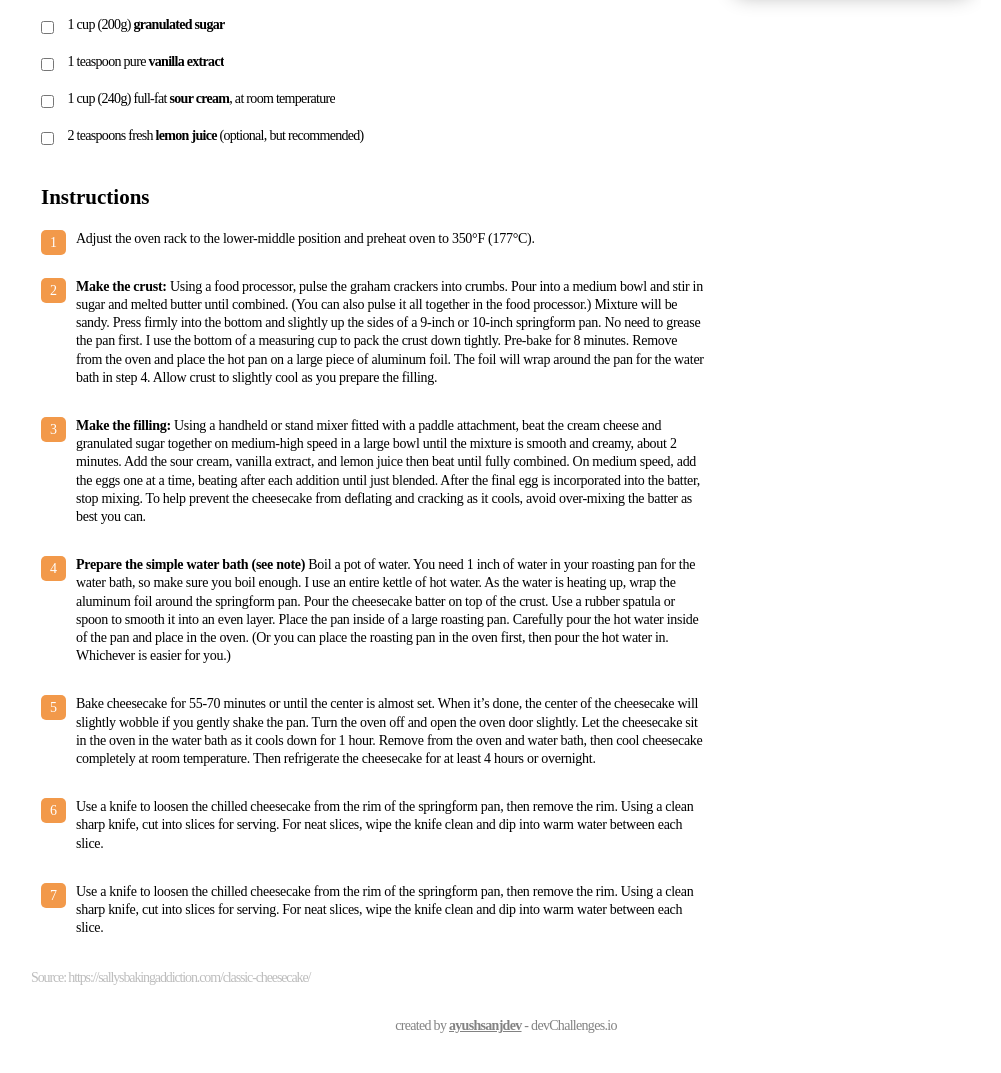
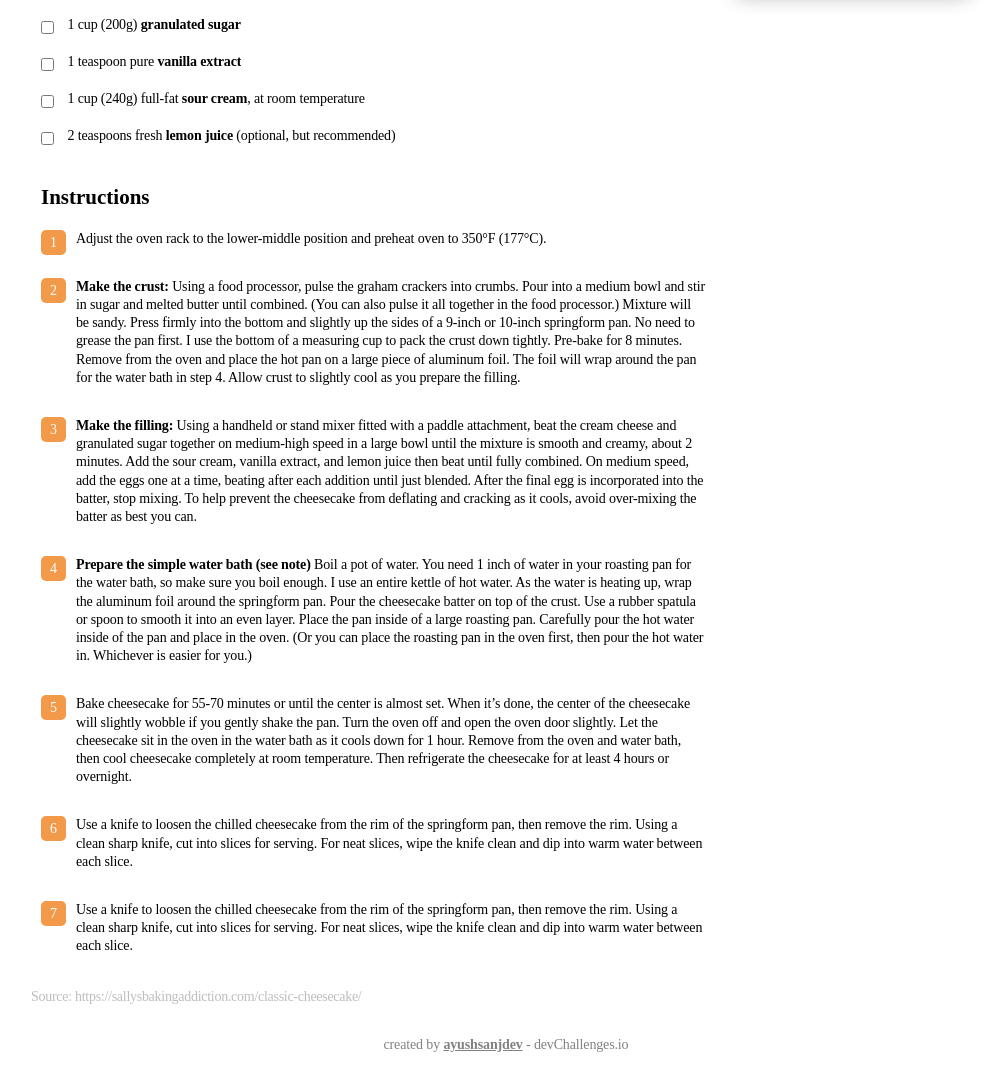
Before and after one commit to Ayushsanjdev/My-Recipe-blog, a plain HTML site: page index.html in a window 1280 px wide. Shown: the part 941-2014 px from the top of the page, without its empty margins (134-1135 px from the left). Drawn offline with Linux system fonts and the light colour scheme.

Commit message:
update: style.css

```diff
--- a/style.css
+++ b/style.css
@@ -32,7 +32,7 @@ body {
 	font-weight: 500;
 	font-family: Montserrat;
 	width: 55%;
-	letter-spacing: -0.05em;
+	letter-spacing: -0.02em;
 	word-spacing: 0.5rem;
 	line-height: 1.2rem;
 
@@ -100,7 +100,7 @@ form > input {
 form > label {
 	display: inline-block;
 	margin-top: 10px;
-	letter-spacing: -0.05em;
+	letter-spacing: -0.01em;
 	font-family: Montserrat;
 	line-height: 1.2rem;
 	font-size: 1rem;
@@ -114,7 +114,7 @@ form > label {
 	margin-bottom: 30px;
 	font-family: Montserrat;
 	line-height: 1.3rem;
-	letter-spacing: -0.02em;
+	letter-spacing: -0.01em;
 }
 
 #instructions-sec > div {
@@ -134,7 +134,7 @@ form > label {
 #sec-link > p {
 	font-family: Montserrat;
 	color: #bdbdbd;
-	letter-spacing: -0.08em;
+	letter-spacing: -0.02em;
 	line-height: 150%;
 }
 
@@ -149,7 +149,7 @@ form > label {
 	margin-bottom: 20px;
 	margin-top: 30px;
 	color: #828282;
-	letter-spacing: -0.05em;
+	letter-spacing: -0.01em;
 	font-weight: 300;
 }
 
```
